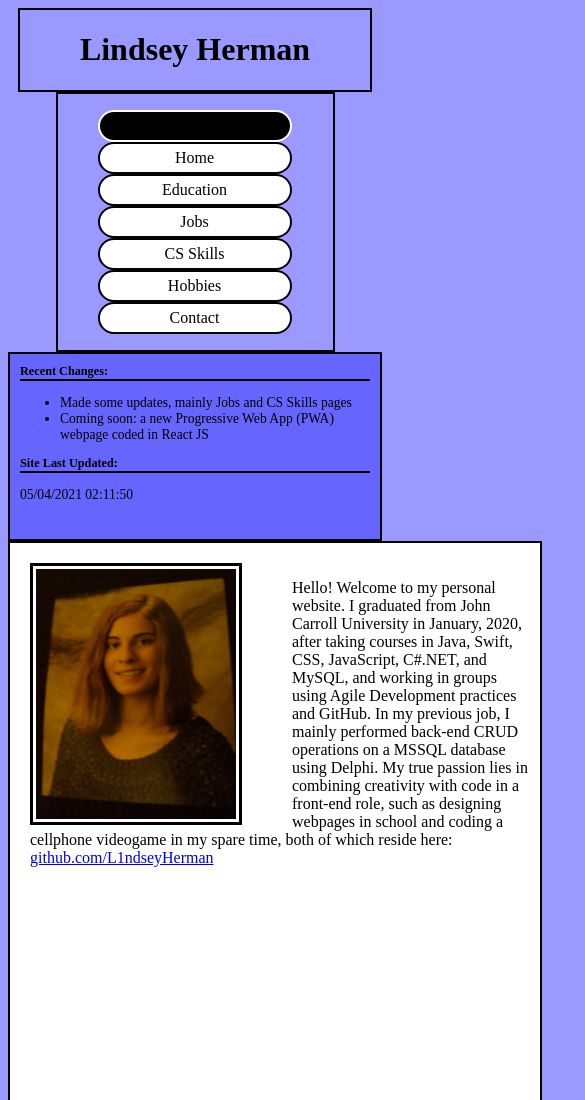
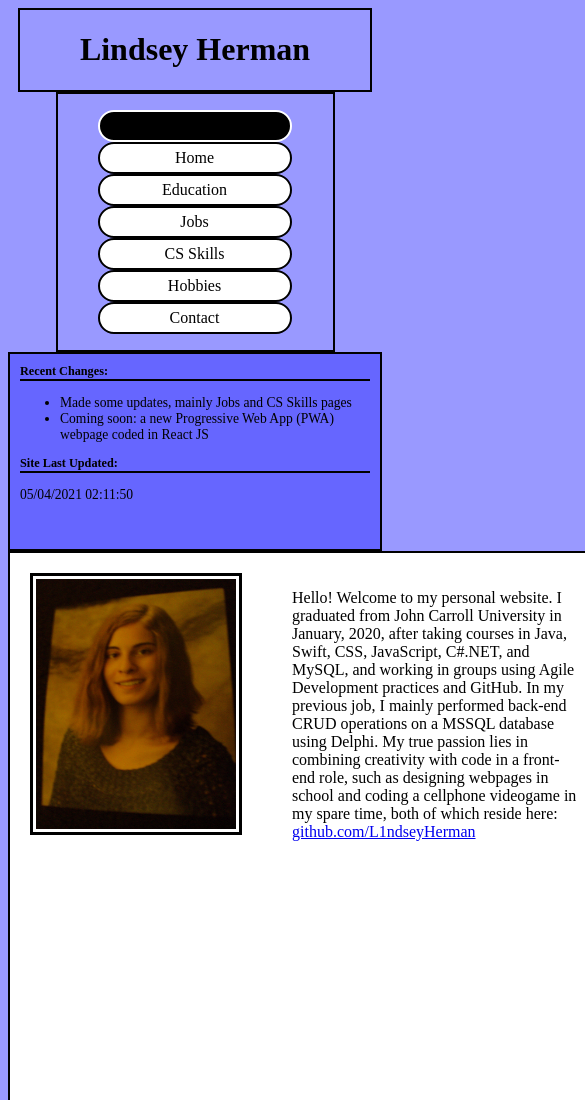
Before and after one commit to L1ndseyHerman/L1ndseyHerman.github.io, a plain HTML site: page index.html in a window 390 px wide. Shown: the top 1100 px of the page, 585 px wide, since content can reach past the window. Drawn offline with Linux system fonts and the light colour scheme.

Commit message:
Please phone resize aside + main

```diff
--- a/website.css
+++ b/website.css
@@ -258,7 +258,7 @@ form
 		font-size: 85%;
 		padding-left: 10px;
 		padding-right: 10px;
-		padding-bottom: 40px;
+		padding-bottom: 50px;
 	}
 	nav
 	{
@@ -288,7 +288,7 @@ form
 		font-size: 100%;
 		margin-top: 0px;
 		border: 2px solid black;
-		width: 500px;
+		width: 550px;
 		height: 650px;
 	}
 	footer
```
